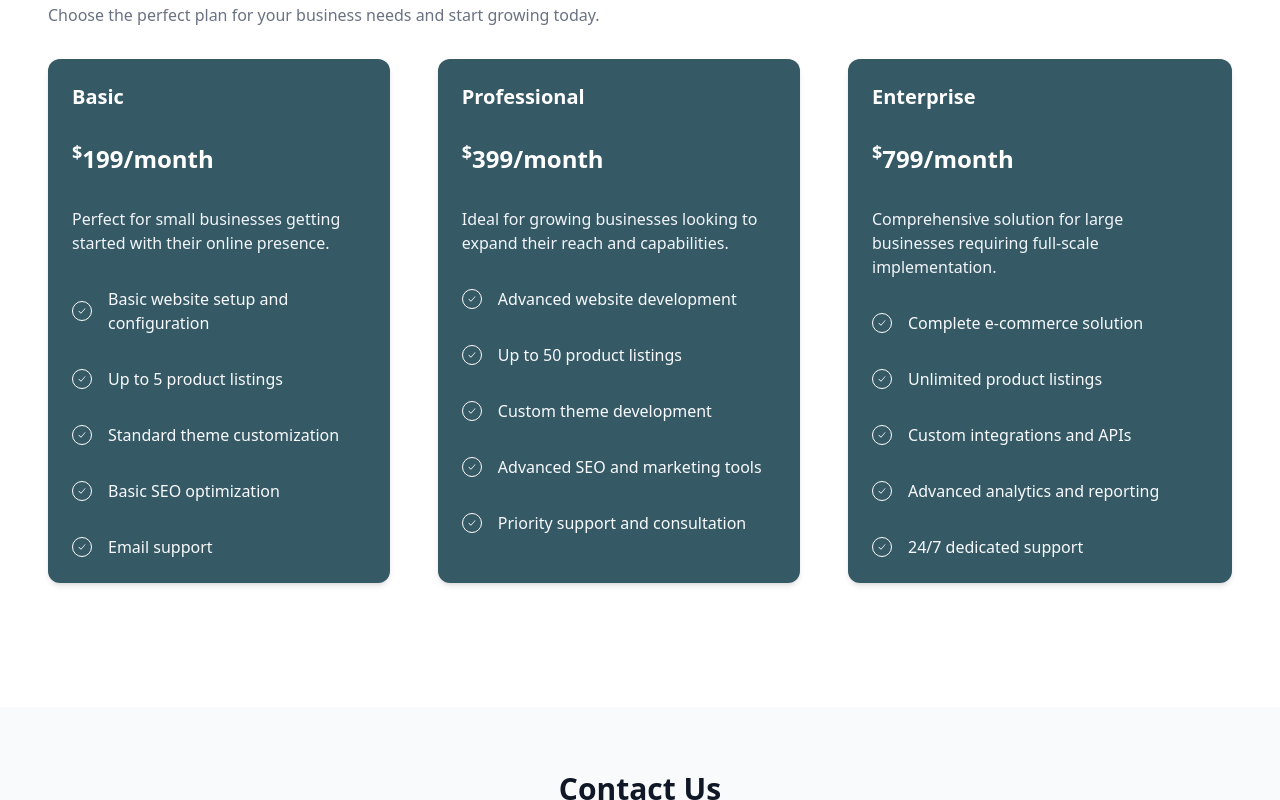
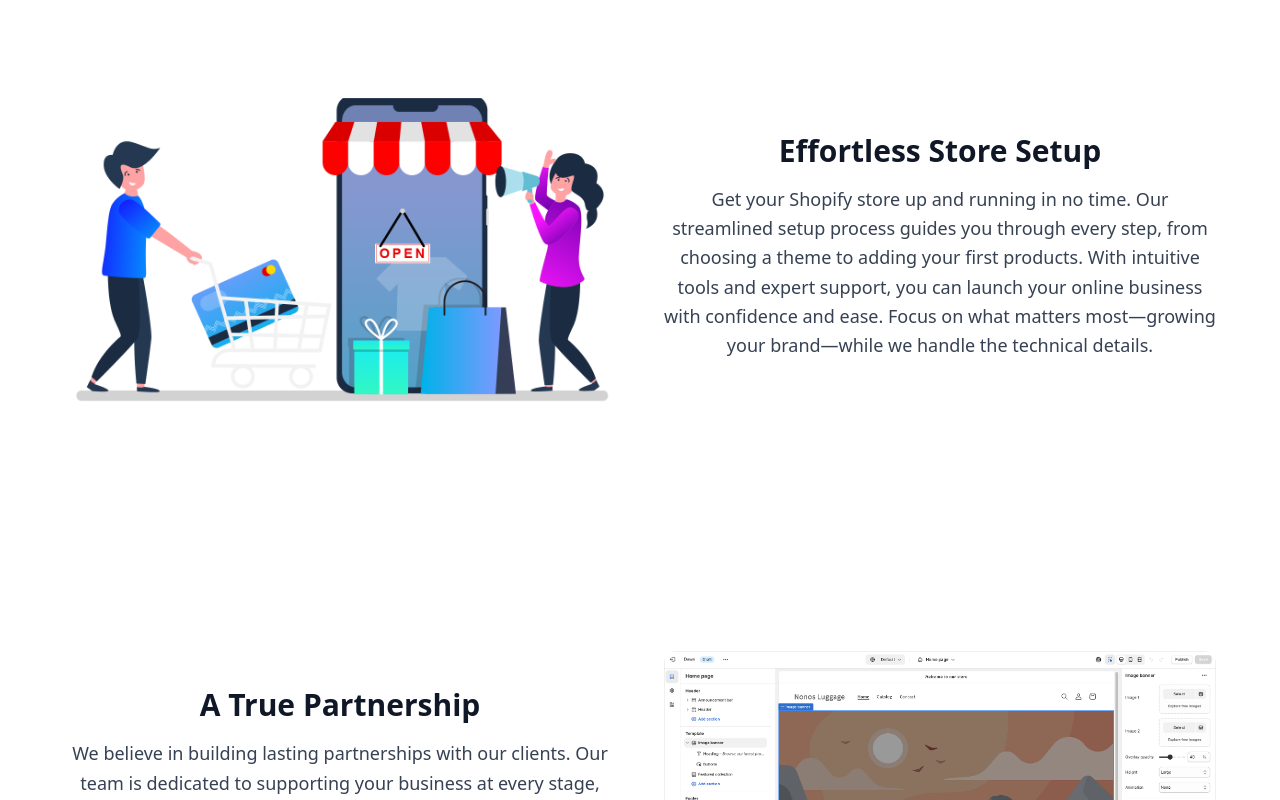
Before and after one commit to devfromnyc/shopify-business-website, a React (Vite) app: page /shopify-learn-more in a window 1280 px wide. Shown: the part 2680-3480 px from the top of the page. Built offline with nearby package versions, Linux system fonts and the light colour scheme.

Commit message:
Update Shopify Learn More Page

```diff
--- a/src/components/sections/ImageWithText.jsx
+++ b/src/components/sections/ImageWithText.jsx
@@ -1,22 +1,31 @@
 import React from "react";
 
-const ImageWithText = ({ image, text, alignContent }) => {
+const ImageWithText = ({
+  image,
+  title,
+  description,
+  imageAlt = "",
+  reverse = false,
+}) => {
   return (
-    <div className="mx-auto py-8 px-8 md:px-12 md:min-h-screen">
+    <section className="py-16 px-8 md:px-12 bg-white">
       <div
-        className={`flex flex-col gap-4 ${
-          alignContent === "left"
-            ? "flex-row-reverse"
-            : alignContent === "vertical"
-            ? "flex-col"
-            : alignContent === "vertical-reverse"
-            ? "flex-col-reverse"
-            : "flex-row"
-        } items-center justify-between`}>
-        <img src={image} alt="Image" className="w-1/2 rounded-lg" />
-        <p className="text-black text-4xl text-left max-w-[700px]">{text}</p>
+        className={`max-w-6xl mx-auto flex flex-col md:flex-row ${
+          reverse ? "md:flex-row-reverse" : ""
+        } items-center gap-12`}>
+        <div className="flex-1 w-full">
+          <img
+            src={image}
+            alt={imageAlt || title}
+            className="w-full h-auto rounded-xl object-cover"
+          />
+        </div>
+        <div className="flex-1 w-full">
+          <h3 className="text-3xl font-bold text-gray-900 mb-4">{title}</h3>
+          <p className="text-lg text-gray-700 leading-relaxed">{description}</p>
+        </div>
       </div>
-    </div>
+    </section>
   );
 };
 
--- a/src/pages/ShopifyLearnMore.jsx
+++ b/src/pages/ShopifyLearnMore.jsx
@@ -1,9 +1,12 @@
 import React from "react";
 import { Hero } from "../components/sections/Hero";
 import LayoutTabbedContent from "../components/sections/LayoutTabbedContent";
-import StatsSection from "../components/sections/StatsSection";
+import Stats from "../components/snippets/Stats";
+import ImageWithText from "../components/sections/ImageWithText";
 import Pricing from "../components/sections/Pricing";
 import ContactUs from "../components/sections/ContactUs";
+import storeOpeningImg from "../assets/store-opening.png";
+import shopifyThemeImg from "../assets/shopify-theme.png";
 
 export const ShopifyLearnMore = () => {
   return (
@@ -19,7 +22,20 @@ export const ShopifyLearnMore = () => {
         sectionId="shopify-hero"
       />
       <LayoutTabbedContent />
-      <StatsSection />
+      <Stats />
+      <ImageWithText
+        image={storeOpeningImg}
+        title="Effortless Store Setup"
+        description="Get your Shopify store up and running in no time. Our streamlined setup process guides you through every step, from choosing a theme to adding your first products. With intuitive tools and expert support, you can launch your online business with confidence and ease. Focus on what matters most—growing your brand—while we handle the technical details."
+        imageAlt="Shopify store setup illustration"
+      />
+      <ImageWithText
+        image={shopifyThemeImg}
+        title="A True Partnership"
+        description="We believe in building lasting partnerships with our clients. Our team is dedicated to supporting your business at every stage, offering personalized guidance and proactive solutions. Whether you need help with custom features, ongoing maintenance, or strategic advice, we're here to ensure your Shopify store thrives. Experience the difference of working with a partner who truly cares about your success."
+        imageAlt="Shopify partnership illustration"
+        reverse={true}
+      />
       <Pricing />
       <ContactUs />
     </>
```
